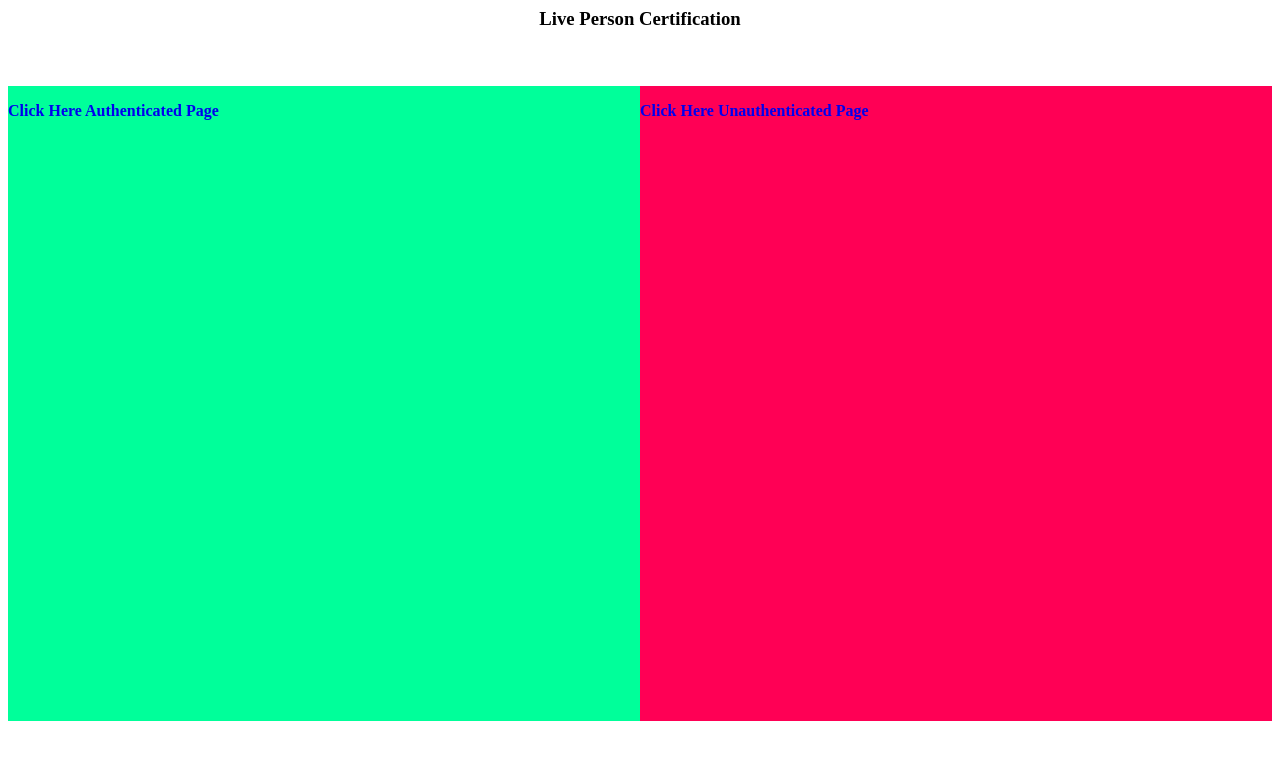
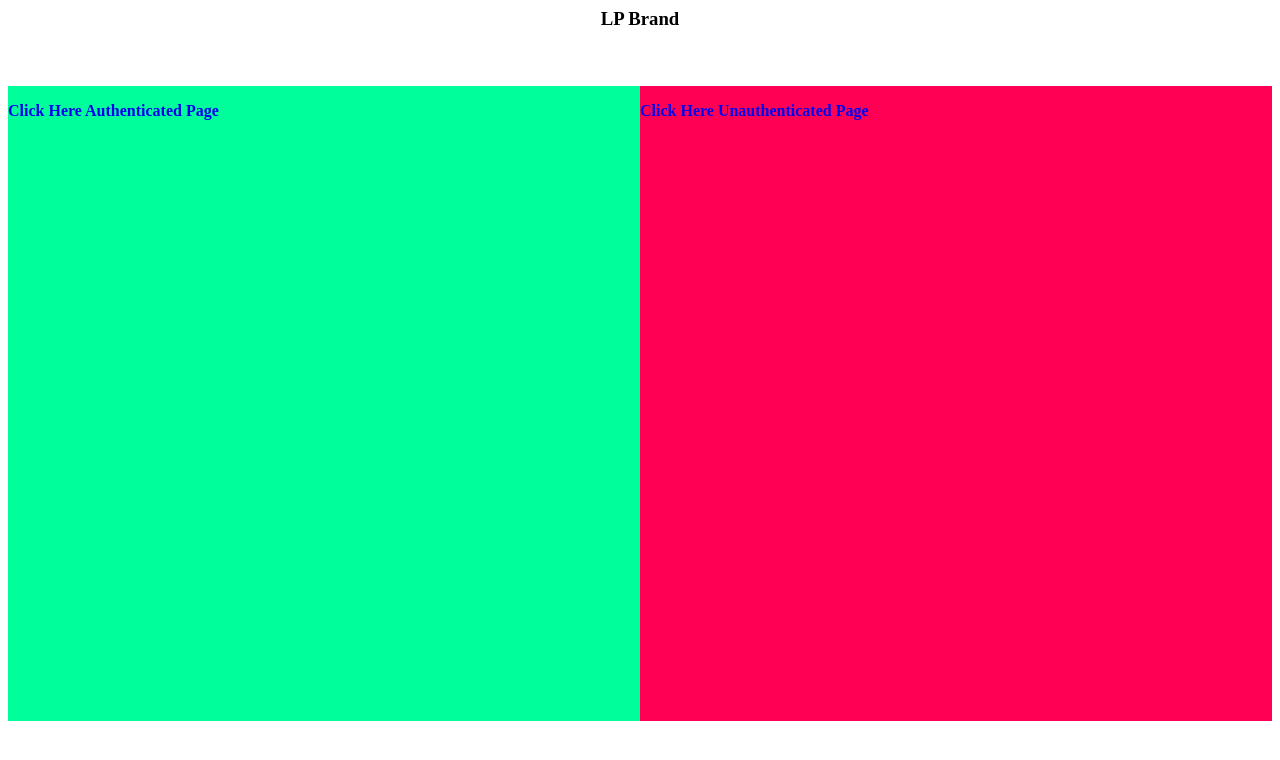
Before and after one commit to LeelaKrishna488284/WebApp, a plain HTML site: page index.html in a window 1280 px wide. Drawn offline with Linux system fonts and the light colour scheme.

Commit message:
Update index.html

```diff
--- a/index.html
+++ b/index.html
@@ -3,7 +3,7 @@
 <title>Index</title>
 </head>
 <body>
-<div style="height: 10%;"><h3 style="text-align:center">Live Person Certification</h3></div>
+<div style="height: 10%;"><h3 style="text-align:center">LP Brand</h3></div>
     <div style="width: 100%; height: 90%;">
         <div style="background-color: rgb(0, 255, 154); width: 50%; height: 90%;float:left;font-weight: bold">
             <p><a href='auth.html' target='_blank' style="text-decoration: none">Click Here Authenticated Page</a> </p>
```
